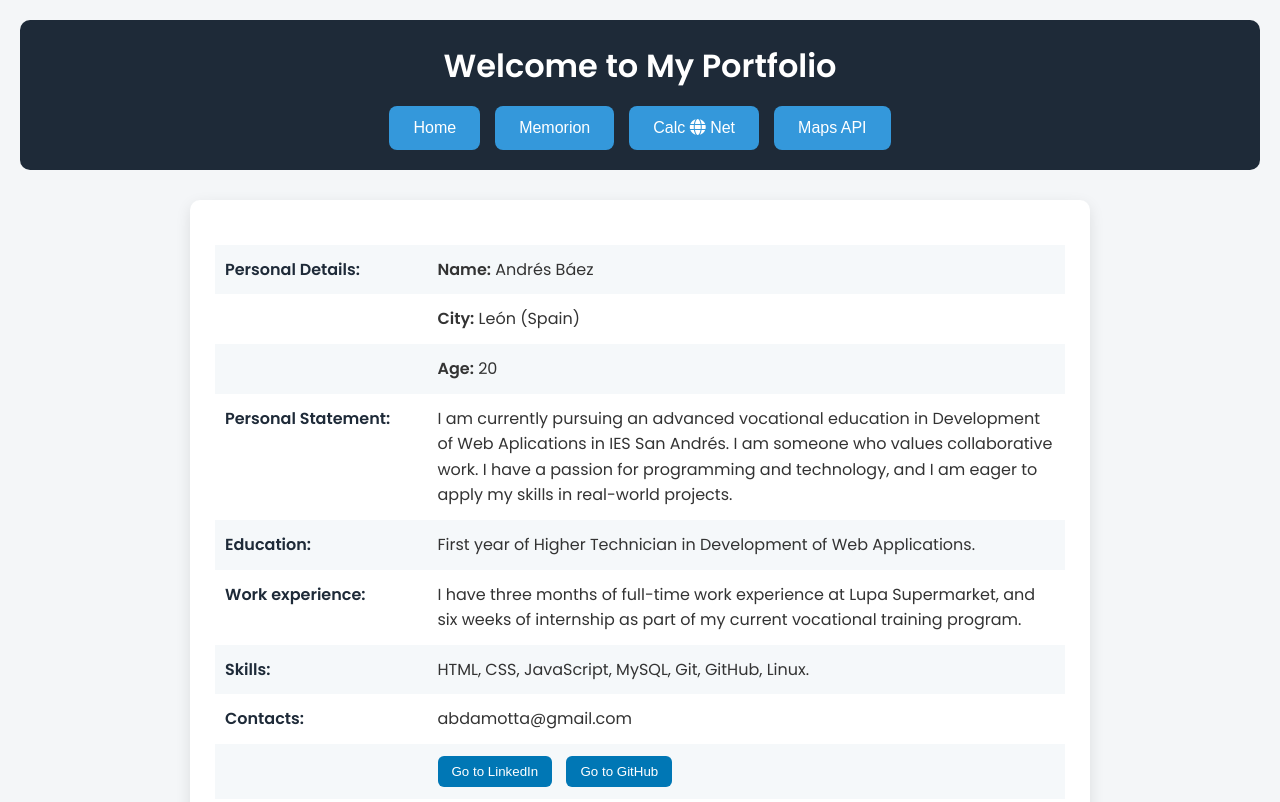
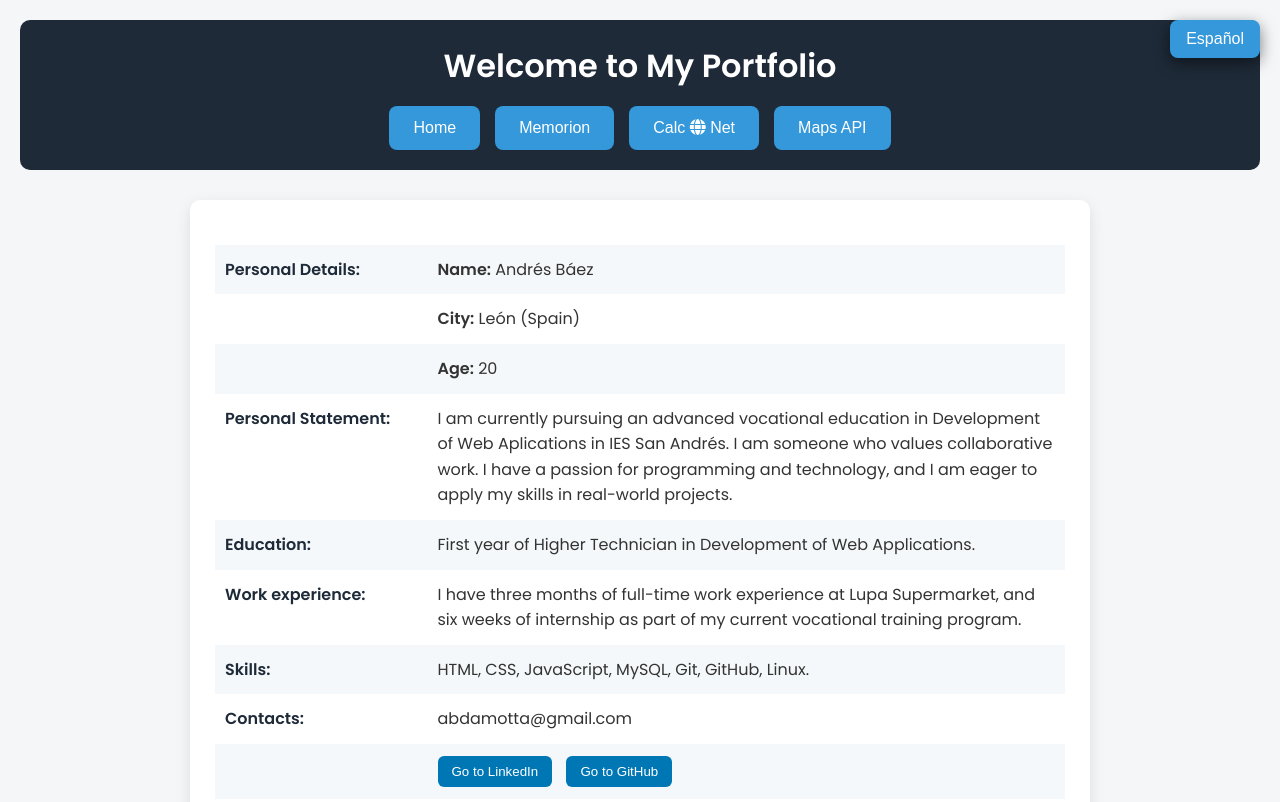
Before and after one commit to bamotta/portfolio, a plain HTML site: page docs/index.html in a window 1280 px wide. Shown: the top 802 px of the page. Drawn offline with Linux system fonts and the light colour scheme.

Commit message:
arreglo pages

```diff
--- a/css/styles.css
+++ b/css/styles.css
@@ -162,3 +162,23 @@ footer a:hover {
     margin: 1rem 0;
     box-shadow: 0 2px 8px rgba(0,0,0,0.1);
 }
+
+#lang-toggle {
+  position: fixed;
+  top: 20px;
+  right: 20px;
+  background-color: #3498db;
+  color: white;
+  padding: 10px 16px;
+  font-size: 1rem;
+  border: none;
+  border-radius: 8px;
+  cursor: pointer;
+  z-index: 1000;
+  transition: background-color 0.3s ease;
+  box-shadow: 0 5px 15px rgba(0, 0, 0, 0.5);
+}
+
+#lang-toggle:hover {
+  background-color: #2980b9;
+}
--- a/html/index.html
+++ b/docs/index.html
@@ -12,6 +12,8 @@
 <body>
     <header>
         <h1 id="title">Welcome to My Portfolio</h1>
+        <button id="lang-toggle">Español</button>
+
         <nav>
         <button id="btn-home" class="btn">Home</button>
         <button id="btn-memorion" class="btn">Memorion</button>
--- a/js/script.js
+++ b/js/script.js
@@ -1,3 +1,22 @@
+var currentLang = 'en'; //default language
+
+function switchLanguage() {
+  currentLang = currentLang === 'en' ? 'es' : 'en';
+
+  const elements = document.querySelectorAll("[data-en]");
+  elements.forEach(el => {
+    el.textContent = el.getAttribute(`data-${currentLang}`);
+  });
+
+  // change the button text
+  document.getElementById("lang-toggle").textContent = currentLang === 'en' ? "Español" : "English";
+}
+
+// event for the button
+document.getElementById("lang-toggle").addEventListener("click", switchLanguage);
+
+
+
 document.addEventListener('DOMContentLoaded', () => {
     document.getElementById("btn-home").addEventListener("click", reload);
     document.getElementById("btn-memorion").addEventListener("click", memorion);
```
